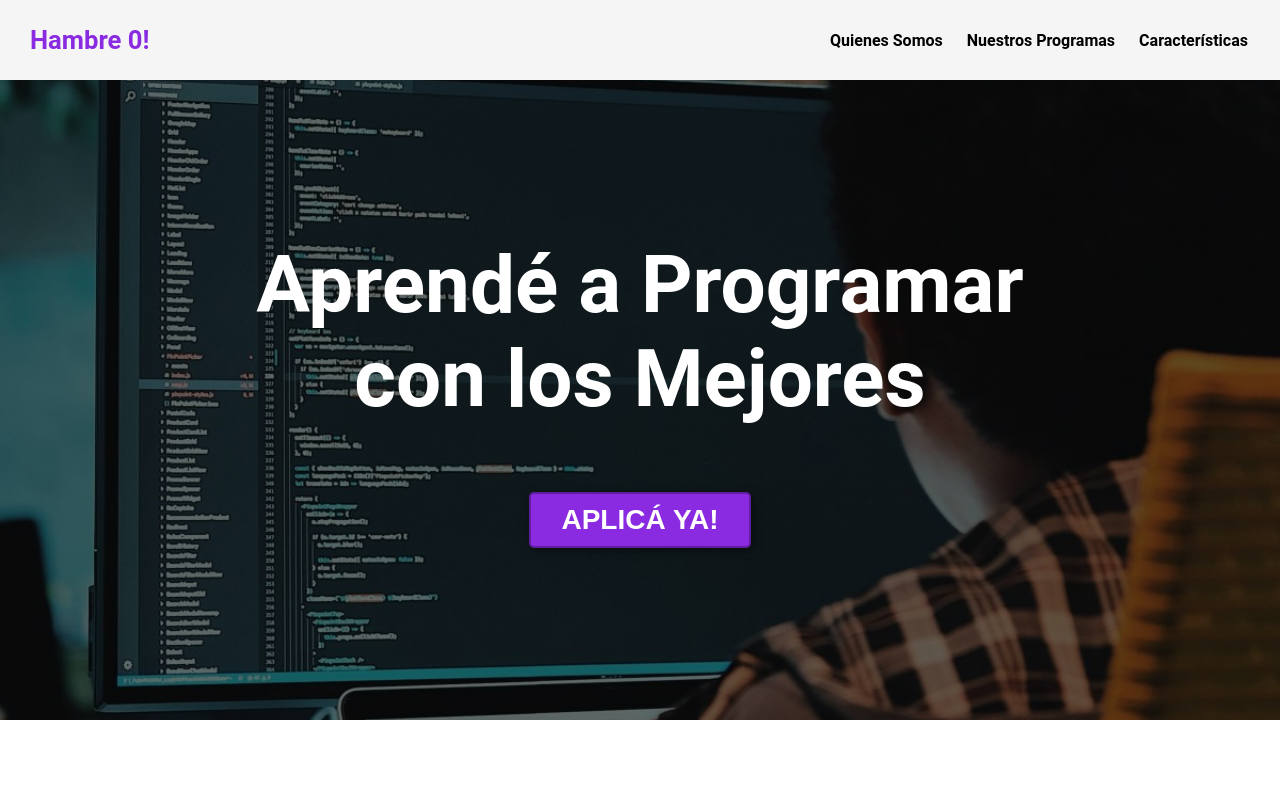
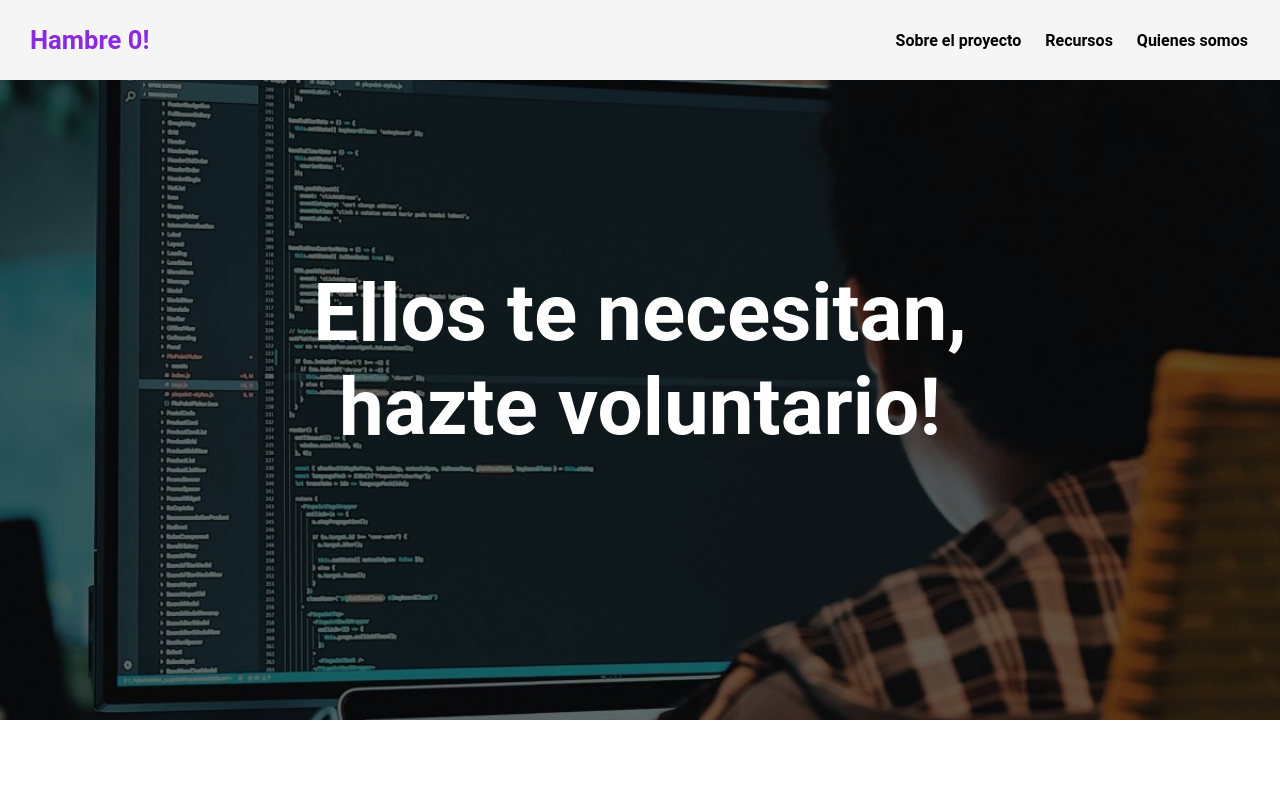
Before and after one commit to MariamGutierrez/MariamGutierrez.github.io, a plain HTML site: page index.html in a window 1280 px wide. Shown: the top 800 px of the page. Drawn offline with Linux system fonts and the light colour scheme.

Commit message:
Update index.html

```diff
--- a/index.html
+++ b/index.html
@@ -9,16 +9,15 @@
         <div class="container">
             <p class="logo">Hambre 0!</p>
             <nav>
-                <a href="#somos-proya">Quienes Somos</a>
-                <a href="#nuestros-programas">Nuestros Programas</a>
-                <a href="#caracteristicas">Características</a>
+                <a href="#somos-proya">Sobre el proyecto</a>
+                <a href="#nuestros-programas">Recursos</a>
+                <a href="#caracteristicas">Quienes somos</a>
             </nav>
         </div>
     </header>
 
     <section id="hero">
-        <h1>Aprendé a Programar <br>con los Mejores</h1>
-        <button>APLICÁ YA!</button>
+        <h1>Ellos te necesitan, <br>hazte voluntario!</h1>
     </section>
 
     <section id="somos-proya">
```
